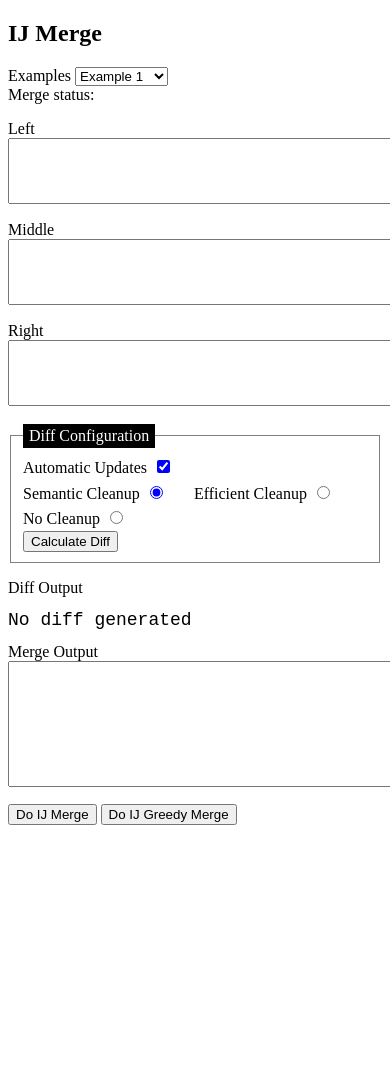
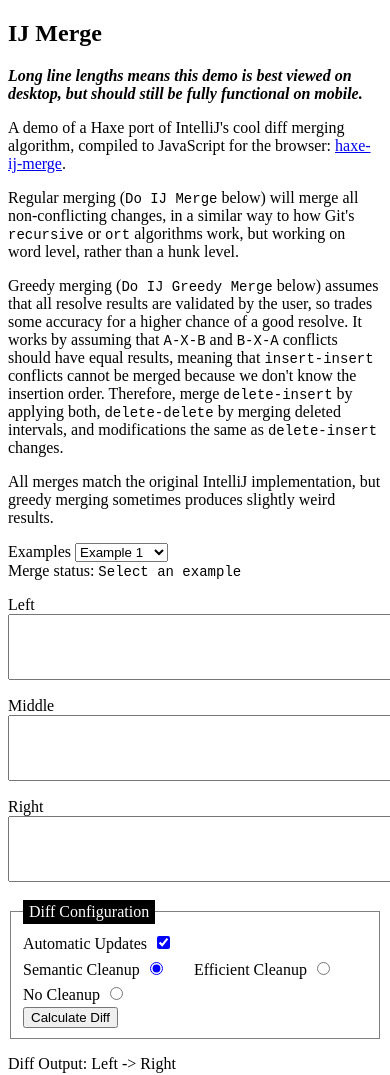
Before and after one commit to mclaughlinconnor/haxe-ij-merge, a plain HTML site: page demo/index.html in a window 390 px wide. Shown: the top 1075 px of the page. Before the commit the page ends 844 px from the top, so only its background shows below. Drawn offline with Linux system fonts and the light colour scheme; a script that the page names is missing.

Commit message:
Add useful information

```diff
--- a/demo/index.html
+++ b/demo/index.html
@@ -6,6 +6,17 @@
     <title>Haxe Application</title>
 </head>
 <style>
+  .warning {
+    font-weight: bold;
+    font-style: italic;
+  }
+
+  @media (min-width: 768px) {
+    .warning {
+      display: none;
+    }
+  }
+
   #examples > span {
     display: block;
   }
@@ -52,6 +63,10 @@
 
   #diff_output {
     font-size: 18px;
+  }
+
+  code {
+    font-size: 14px;
   }
 </style>
 <body>
@@ -291,13 +306,32 @@
 
     <h2>IJ Merge</h2>
 
+    <div class='warning'>
+      Long line lengths means this demo is best viewed on desktop, but should still be fully functional on mobile.
+    </div>
+
+    <p>
+      A demo of a Haxe port of IntelliJ's cool diff merging algorithm, compiled to JavaScript for the browser: <a href="https://github.com/mclaughlinconnor/haxe-ij-merge">haxe-ij-merge</a>.
+    </p>
+    <p>
+      Regular merging (<code>Do IJ Merge</code> below) will merge all non-conflicting changes, in a similar way to how Git's <code>recursive</code> or <code>ort</code> algorithms work, but working on word level, rather than a hunk level.
+    </p>
+    <p>
+      Greedy merging (<code>Do IJ Greedy Merge</code> below) assumes that all resolve results are validated by the user, so trades some accuracy for a higher chance of a good resolve.
+      It works by assuming that <code>A-X-B</code> and <code>B-X-A</code> conflicts should have equal results, meaning that <code>insert-insert</code> conflicts cannot be merged because we don't know the insertion order.
+      Therefore, merge <code>delete-insert</code> by applying both, <code>delete-delete</code> by merging deleted intervals, and modifications the same as <code>delete-insert</code> changes.
+    </p>
+    <p>
+      All merges match the original IntelliJ implementation, but greedy merging sometimes produces slightly weird results.
+    </p>
+
     <div id='examples'>
       <label>
         <span>Examples</span>
         <select id='examples_dropdown'></select>
       </label>
 
-      <span>Merge status: <code id='merge_status'></code></span>
+      <span>Merge status: <code id='merge_status'>Select an example</code></span>
     </div>
 
 
@@ -349,7 +383,7 @@
 
     <div class='files'>
       <div>
-        <span>Diff Output</span>
+        <span>Diff Output: Left -> Right</span>
         <pre><code id='diff_output'></code></pre>
       </div>
 
```
